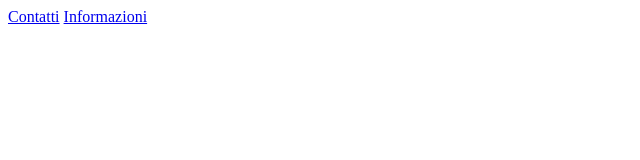
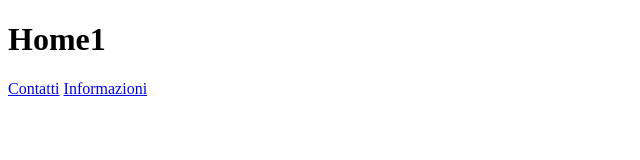
Before and after one commit to Chieruz/Esercizio-mini-progetto, a plain HTML site: page index.html in a window 1280 px wide. Shown: the whole page, without its empty margins (0-640 px from the left). Drawn offline with Linux system fonts and the light colour scheme.

Commit message:
Titolo index 1

```diff
--- a/index.html
+++ b/index.html
@@ -6,6 +6,7 @@
     <title>Home</title>
 </head>
 <body>
+    <h1>Home1</h1>
     <a href="contact.html">Contatti</a>
     <a href="about.html">Informazioni</a>
 </body>
```
